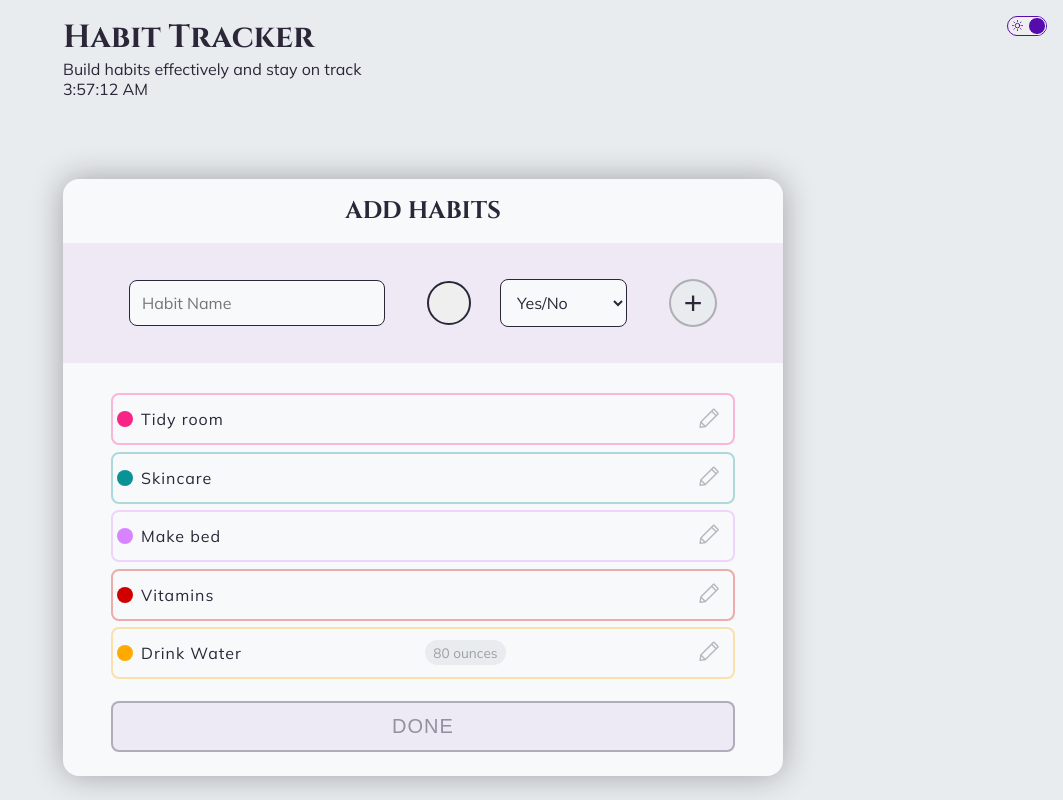
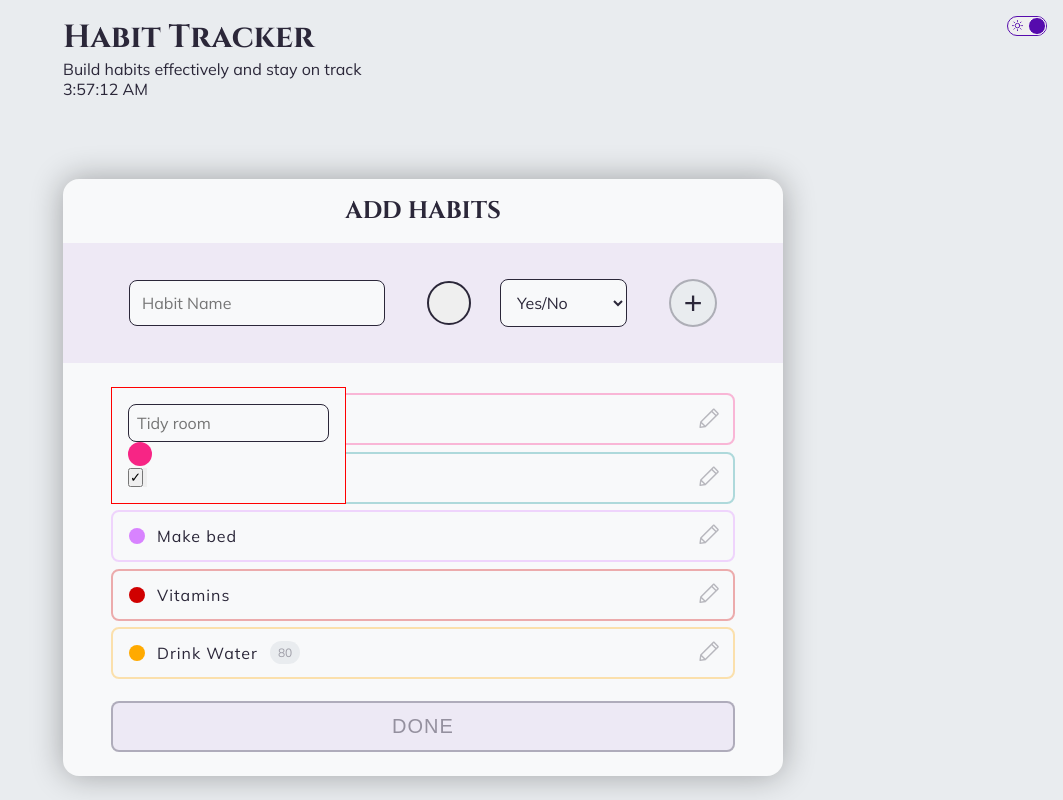
Before and after one commit to jennstirpe/habit-tracker, a React (Create React App) app: page / in a window 1280 px wide. Both pictures are taken after a click on the button 926 px from the left and 419 px from the top of the page. Shown: the whole page, without its empty margins (217-1280 px from the left). Built offline with nearby package versions, Linux system fonts and the light colour scheme.

Commit message:
Set up structure of  habit edit form in initial setup form

```diff
--- /dev/null
+++ b/src/components/main/forms/EditHabitForm.js
@@ -0,0 +1,47 @@
+import { useState, useRef } from "react";
+import { StyledEditHabitForm } from "../styled/forms/EditHabitForm.styled";
+import ColorInput from "./ColorInput";
+
+export default function EditHabitForm({ habit }) {
+  const [colorInputActive, setColorInputActive] = useState(false);
+  const [habitColor, setHabitColor] = useState(habit.color);
+
+  function openColorInput(e) {
+    e.preventDefault();
+    setColorInputActive(true)
+  }
+
+  function closeColorInput() {
+    setColorInputActive(false)
+  }
+
+  function setSelectedColor(color) {
+    setHabitColor(color)
+    closeColorInput()
+  }
+
+
+  return (
+    <StyledEditHabitForm>
+
+        <input className="edit-name" type="text" placeholder={habit.name} />
+        {
+          habit.type === "quantity" && <input className="edit-details" placeholder={habit.goal.amt} />
+        }
+        <div onClick={openColorInput} className="edit-color" style={{"background": `${habitColor}`}}></div>
+
+        {
+          colorInputActive && <ColorInput closeColorInput={closeColorInput} setSelectedColor={setSelectedColor} />
+        }
+
+
+        <div className="edit-btns">
+          <button className="edit-btn update">&#x2713;</button>
+          <button className="edit-btn delete">
+            <svg id="i-trash" xmlns="http://www.w3.org/2000/svg" viewBox="0 0 32 32"  fill="none" stroke="#000" strokeLinecap="round" strokeLinejoin="round" strokeWidth="2"><path d="M28 6 L6 6 8 30 24 30 26 6 4 6 M16 12 L16 24 M21 12 L20 24 M11 12 L12 24 M12 6 L13 2 19 2 20 6" /></svg>
+          </button>
+        </div>
+
+    </StyledEditHabitForm>
+  )
+}
--- a/src/components/main/forms/InitialSetupForm.js
+++ b/src/components/main/forms/InitialSetupForm.js
@@ -1,6 +1,8 @@
 import { useState } from "react";
 import { StyledInitialSetupForm } from "../styled/forms/InitialSetupForm.styled";
 import NewHabitInput from "./NewHabitInput";
+import EditHabitForm from "./EditHabitForm";
+
 
 export default function InitialSetupForm() {
   const [habitsList, setHabitsList] = useState([])
@@ -42,6 +44,9 @@ export default function InitialSetupForm() {
     },
   ]);
 
+  const [ editFormActive, setEditFormActive ] = useState(false);
+  const [ editHabit, setEditHabit ] = useState({});
+
   function addHabitToList(habitName, habitColor, habitType, habitGoalAmt, habitGoalUnit) {
 
     const tempListCopy = [...tempHabitsList];
@@ -56,6 +61,13 @@ export default function InitialSetupForm() {
     }
 
     setTempHabitsList([newHabit, ...tempListCopy])
+  }
+
+
+  function toggleEditForm(habit) {
+    setEditHabit(habit);
+    setEditFormActive(true);
+    console.log(habit)
   }
 
 
@@ -75,15 +87,20 @@ export default function InitialSetupForm() {
                     <div className="temp-list-item-color" style={{"background": `${habit.color}`}}></div>
                     <p className="temp-list-item-name">{habit.name}</p>
                     {
-                      habit.type === "quantity" && <p className="temp-list-item-details">{habit.goal.amt} {habit.goal.unit}</p>
+                      habit.type === "quantity" && <p className="temp-list-item-details">{habit.goal.amt}</p>
                     }
-                    <button className="temp-list-item-btn" aria-label="edit">
+                    <button onClick={() => toggleEditForm(habit)} className="temp-list-item-btn" aria-label="edit">
                       <svg width="512" height="512" viewBox="0 0 512 512" fill="none" xmlns="http://www.w3.org/2000/svg"><path fillRule="evenodd" clipRule="evenodd" d="M343.029 42.3419C352.402 32.9693 367.598 32.9694 376.971 42.3419L469.657 135.028C479.029 144.401 479.029 159.597 469.657 168.969L179.462 459.164C179.006 459.633 178.521 460.073 178.011 460.482C176 462.099 173.688 463.158 171.283 463.66C170.898 463.741 170.509 463.808 170.115 463.86L50.1148 479.86C45.175 480.519 40.2103 478.838 36.6864 475.314C33.1626 471.79 31.4819 466.826 32.1405 461.886L48.1164 342.066C48.5312 338.637 50.0545 335.317 52.6863 332.685L343.029 42.3419ZM393.372 199.999L167.999 425.372L86.6267 344L312 118.627L393.372 199.999ZM416 177.372L441.373 151.999L360 70.6262L334.627 95.9992L416 177.372ZM75.5807 378.208L66.6251 445.376L133.792 436.42L75.5807 378.208Z" fill="black"/></svg>
                     </button>
                     </li>
                 })
               }
             </ul>
+
+              {
+              editFormActive && <EditHabitForm habit={editHabit} />
+              }
+
 
             <button className="temp-habits-finish">Done</button>
           </div>
--- /dev/null
+++ b/src/components/main/styled/forms/EditHabitForm.styled.js
@@ -0,0 +1,44 @@
+import styled from "styled-components";
+
+export const StyledEditHabitForm = styled.div`
+    border: 1px solid red;
+    display: flex;
+    flex-direction: column;
+    padding: 1rem;
+    position: absolute;
+    background: ${({theme}) => theme.colors.bgSecondary};
+
+    .edit-name, .edit-details {
+        padding: .5rem;
+        font-size: 1rem;
+        border-radius: .5rem;
+        border: 1px solid ${({theme}) => theme.colors.textMain};
+        font-family: ${({theme}) => theme.fonts.mainText};
+        color: ${({theme}) => theme.colors.textMain};
+        background: ${({theme}) => theme.colors.bgSecondary};
+        transition: all 150ms linear;
+
+        &::placeholder {
+            font-family: ${({theme}) => theme.fonts.mainText};
+        }
+
+        &:hover {
+            cursor: pointer;
+            background: ${({theme}) => theme.colors.bgMain};
+        }
+
+        &:focus {
+            outline: none;
+            border: 2px solid ${({theme}) => theme.colors.accentMain};
+            background: ${({theme}) => theme.colors.accentMain}10;
+        }
+    }
+
+    .edit-color {
+        height: 1.5rem;
+        width: 1.5rem;
+        border-radius: 50%;
+    }
+
+
+`;
--- a/src/components/main/styled/forms/InitialSetupForm.styled.js
+++ b/src/components/main/styled/forms/InitialSetupForm.styled.js
@@ -1,4 +1,4 @@
-import styled, { ThemeContext } from "styled-components";
+import styled from "styled-components";
 
 export const StyledInitialSetupForm = styled.section`
     background: ${({theme}) => theme.colors.bgSecondary};
@@ -37,7 +37,7 @@ export const StyledInitialSetupForm = styled.section`
                     height: 1rem;
                     width: 1rem;
                     border-radius: 50%;
-                    margin-right: .5rem;
+                    margin: 0 .75rem;
                 }
 
                 .temp-list-item-name {
@@ -46,11 +46,11 @@ export const StyledInitialSetupForm = styled.section`
 
                 .temp-list-item-details {
                     color: ${({theme}) => theme.colors.textMain}65;
-                    font-size: .85rem;
+                    font-size: .75rem;
                     background: ${({theme}) => theme.colors.bgMain};
                     padding: .25rem .5rem;
                     border-radius: 1rem;
-                    margin-left: auto;
+                    margin-left: .75rem;
                 }
 
                 .temp-list-item-btn {
```
